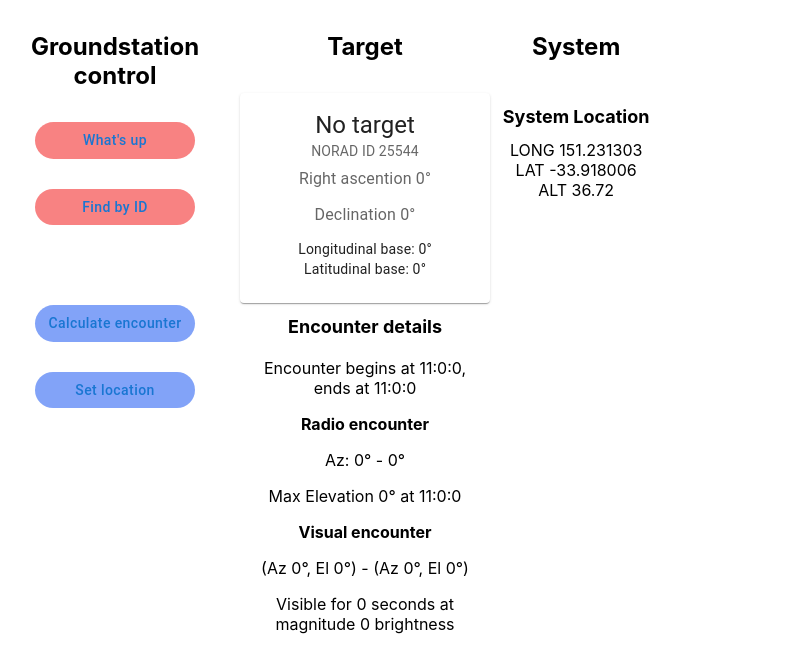
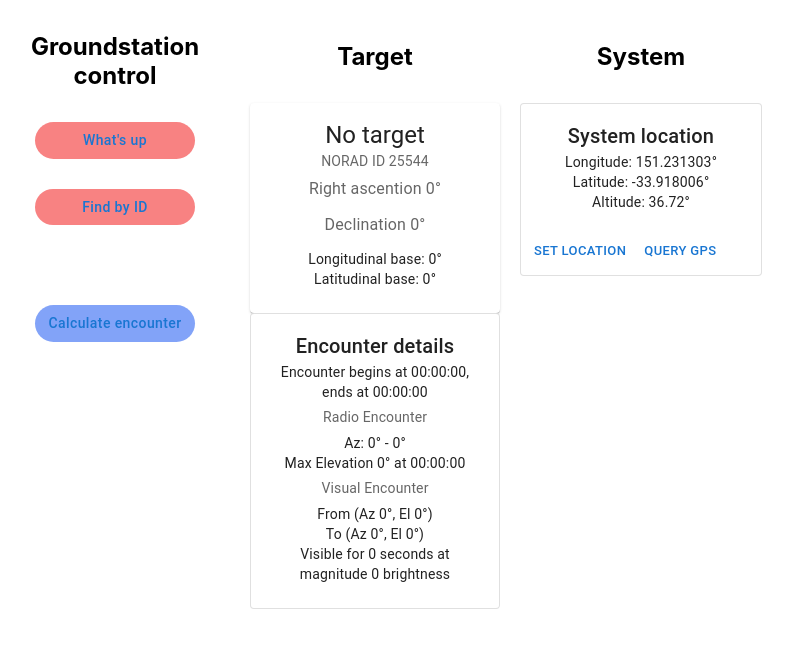
Before and after one commit to bluesatunsw/groundstation, a React (Create React App) app in the folder frontend-react/: page / in a window 1280 px wide. Shown: the top 672 px of the page, without its empty margins (10-803 px from the left). Built offline with nearby package versions, Linux system fonts and the light colour scheme.

Commit message:
Restyled into properly margined cards and added leading zeros to time

```diff
--- a/frontend-react/src/components/EncounterInfo/EncounterInfo.tsx
+++ b/frontend-react/src/components/EncounterInfo/EncounterInfo.tsx
@@ -3,10 +3,10 @@
 // Matt
 
 import React from 'react';
-import Stack from "@mui/material/Stack"
+import { Card, CardContent, Typography } from "@mui/material"
 import { n2yo_radio_passes, n2yo_visual_passes } from '../../types/n2yotypes';
 import UTCtoD from '../../logic/utility';
-import { Container, Title, Subtitle, Param } from '../Common';
+import { Container } from '../Common';
 
 interface EncounterInfoProps {
   vp: n2yo_visual_passes,
@@ -20,34 +20,37 @@ const EncounterInfo: React.FC<EncounterInfoProps> = ({ vp, rp }) => {
 
   return (
     <Container>
-      <Stack>
-        <Title>
-          Encounter details
-        </Title>
-        <Param>
-          Encounter begins at {rp_start}, ends at {rp_end}
-        </Param>
-
-        <Subtitle>
-          Radio encounter
-        </Subtitle>
-        <Param>
-          Az: {rp.startAz}° - {rp.endAz}°
-        </Param>
-        <Param>
-          Max Elevation {rp.maxEl}° at {rp_max}
-        </Param>
-
-        <Subtitle>
-          Visual encounter
-        </Subtitle>
-        <Param>
-          (Az {vp.startAz}°, El {vp.startEl}°) - (Az {vp.endAz}°, El {vp.endEl}°)
-        </Param>
-        <Param>
-          Visible for {vp.duration} seconds at magnitude {vp.mag} brightness
-        </Param>
-      </Stack>
+      <Card sx={{ minWidth: 240 }} variant="outlined">
+        <CardContent>
+          <Typography variant="h6" component="div">
+            Encounter details
+          </Typography>
+          <Typography variant="body2">
+            Encounter begins at {rp_start}, ends at {rp_end}
+          </Typography>
+          <Typography sx={{ fontSize: 14 }} color="text.secondary" style={{margin: "5px"}}>
+            Radio Encounter
+          </Typography>
+          <Typography variant="body2">
+            Az: {rp.startAz}° - {rp.endAz}°
+          </Typography>
+          <Typography variant="body2">
+            Max Elevation {rp.maxEl}° at {rp_max}
+          </Typography>
+          <Typography sx={{ fontSize: 14 }} color="text.secondary" style={{margin: "5px"}}>
+            Visual Encounter
+          </Typography>
+          <Typography variant="body2">
+            From (Az {vp.startAz}°, El {vp.startEl}°)
+          </Typography>
+          <Typography variant="body2">
+            To (Az {vp.endAz}°, El {vp.endEl}°)
+          </Typography>
+          <Typography variant="body2">
+            Visible for {vp.duration} seconds at magnitude {vp.mag} brightness
+          </Typography>
+        </CardContent>
+      </Card>
     </Container>
   )
 }
--- a/frontend-react/src/components/Sidebar.tsx
+++ b/frontend-react/src/components/Sidebar.tsx
@@ -5,8 +5,6 @@
 import React from 'react';
 import styled from 'styled-components';
 import Button from '@mui/material/Button';
-import Stack from "@mui/material/Stack"
-import { gps_pos } from '../types/hardwareTypes';
 
 const Container = styled.div`
   width: 250px;
@@ -52,12 +50,11 @@ interface SideBarProps {
   onWhatsUp: () => void;
   onFindId: () => void;
   onCalcEn: () => void;
-  setLocModal : (b :boolean) => void;
-  setTargetModal : (b :boolean) => void;
+  setTargetModal: (b: boolean) => void;
 }
 
 // Wrapper component ${props => props.color}
-const SideBar: React.FC<SideBarProps> = ({ onWhatsUp, onFindId, onCalcEn, setLocModal, setTargetModal}) => {
+const SideBar: React.FC<SideBarProps> = ({ onWhatsUp, onFindId, onCalcEn, setTargetModal }) => {
   return (
     <Container>
       <SidebarTitle>
@@ -68,16 +65,13 @@ const SideBar: React.FC<SideBarProps> = ({ onWhatsUp, onFindId, onCalcEn, setLoc
           <SidebarButton bgColor="#F88282" onClick={onWhatsUp}>
             What's up
           </SidebarButton>
-          <SidebarButton bgColor="#F88282" onClick={(e) => {setTargetModal(true)}}>
+          <SidebarButton bgColor="#F88282" onClick={(e) => { setTargetModal(true) }}>
             Find by ID
           </SidebarButton>
         </ButtonGroup>
         <ButtonGroup>
           <SidebarButton bgColor="#82A3F8" onClick={onCalcEn}>
             Calculate encounter
-          </SidebarButton>
-          <SidebarButton bgColor="#82A3F8" onClick={(e) => {setLocModal(true)}}>
-            Set location
           </SidebarButton>
         </ButtonGroup>
       </ButtonFlex>
--- a/frontend-react/src/components/SystemInfo/SysLocation.tsx
+++ b/frontend-react/src/components/SystemInfo/SysLocation.tsx
@@ -1,31 +1,40 @@
 import React from 'react';
-import Stack from "@mui/material/Stack"
+import { Button, Card, CardActions, CardContent, Typography } from "@mui/material"
 import { gps_pos } from '../../types/hardwareTypes';
-import { Title } from '../Common';
-
 
 interface SysLocationProps {
     location: gps_pos;
+    setLocModal: (b: boolean) => void;
 }
 
-const SysLocation: React.FC<SysLocationProps> = ({ location }) => {
+const SysLocation: React.FC<SysLocationProps> = ({ location, setLocModal }) => {
 
 
     return (
-        <Stack>
-            <Title>
-                System Location
-            </Title>
-            <div>
-                LONG {location.longitude}
-            </div>
-            <div>
-                LAT  {location.latitude}
-            </div>
-            <div>
-                ALT  {location.altitude}
-            </div>
-        </Stack>
+        <Card sx={{ minWidth: 240 }} variant="outlined">
+            <CardContent>
+                <Typography variant="h6" component="div">
+                    System location
+                </Typography>
+                <Typography variant="body2">
+                    Longitude: {location.longitude}°
+                </Typography>
+                <Typography variant="body2">
+                    Latitude: {location.latitude}°
+                </Typography>
+                <Typography variant="body2">
+                    Altitude: {location.altitude}°
+                </Typography>
+            </CardContent>
+            <CardActions>
+                <Button size="small" onClick={(e) => { setLocModal(true) }}>
+                    Set location
+                </Button>
+                <Button size="small">
+                    Query GPS
+                </Button>
+            </CardActions>
+        </Card>
     )
 }
 
--- a/frontend-react/src/components/TargetInfo/TargetInfo.tsx
+++ b/frontend-react/src/components/TargetInfo/TargetInfo.tsx
@@ -3,7 +3,6 @@
 // Matt
 
 import React from 'react';
-import Stack from "@mui/material/Stack"
 import { Container } from '../Common';
 import type { targetSat } from '../../types/targetSat';
 import { Card, CardContent, Typography } from '@mui/material';
@@ -16,8 +15,7 @@ interface TargetInfoProps {
 const TargetInfo: React.FC<TargetInfoProps> = ({ sat }) => {
     return (
         <Container>
-            <Stack>
-            <Card sx={{minWidth: 250}}>
+            <Card sx={{ minWidth: 250 }}>
                 <CardContent>
                     <Typography variant="h5" component="div">
                         {sat.name}
@@ -39,7 +37,6 @@ const TargetInfo: React.FC<TargetInfoProps> = ({ sat }) => {
                     </Typography>
                 </CardContent>
             </Card>
-            </Stack>
         </Container>
     )
 }
--- a/frontend-react/src/logic/utility.ts
+++ b/frontend-react/src/logic/utility.ts
@@ -1,8 +1,18 @@
 // Miscellaneous functions to supplement other logic
 
+// Convert a time in seconds to a string in the format HH:MM:SS
 function UTCtoD(utc: number): string {
     let n : Date = new Date(utc*1000);
-    return `${String((n.getHours() + 11)%24).toString()}:${n.getMinutes().toString()}:${n.getSeconds().toString()}`
+    let h : string = n.getUTCHours().toString();
+    let m : string = n.getUTCMinutes().toString();
+    let s : string = n.getUTCSeconds().toString();
+
+    // Add leading zeros
+    if (h.length < 2) { h = "0" + h; }
+    if (m.length < 2) { m = "0" + m; }
+    if (s.length < 2) { s = "0" + s; }
+
+    return `${h}:${m}:${s}`
 }
 
 export default UTCtoD;
--- a/frontend-react/src/pages/Home.tsx
+++ b/frontend-react/src/pages/Home.tsx
@@ -80,8 +80,8 @@ const Index: React.FC = () => {
     return (
 
         <div style={{ display: 'flex', float: "left", height: "100%" }}>
-            <Sidebar onWhatsUp={whatsup} onFindId={findId} setLocModal={setLocModal}
-            setTargetModal={setTargetModal} onCalcEn={calcEncounter} />
+            <Sidebar onWhatsUp={whatsup} onFindId={findId}
+                setTargetModal={setTargetModal} onCalcEn={calcEncounter} />
             {/* Location selector modal */}
             <Dialog
                 open={locModal}
@@ -99,23 +99,23 @@ const Index: React.FC = () => {
             >
                 <DialogContent>
                     <SelectTargetModal onSetTarget={setTarget} cursat={target}
-                    setModalOpen={setTargetModal} pos={loc} />
+                        setModalOpen={setTargetModal} pos={loc} />
                 </DialogContent>
             </Dialog>
 
             <Stack direction="row">
-                <Stack>
+                <Stack style={{margin: "10px"}}>
                     <SectionTitle>
                         Target
                     </SectionTitle>
                     <TargetInfo sat={target} />
                     <EncounterInfo vp={visualEncounter} rp={radioEncounter} />
                 </Stack>
-                <Stack>
+                <Stack style={{margin: "10px"}}>
                     <SectionTitle>
                         System
                     </SectionTitle>
-                    <SysLocation location={loc} />
+                    <SysLocation location={loc} setLocModal={setLocModal} />
                 </Stack>
             </Stack>
         </div>
@@ -134,10 +134,10 @@ const default_pos: gps_pos = {
 const default_sat: targetSat = {
     satid: 25544,
     name: "No target",
-    ra : 0,
-    dec : 0,
-    lat : 0,
-    lon : 0,
+    ra: 0,
+    dec: 0,
+    lat: 0,
+    lon: 0,
 }
 
 const default_visual_passes: n2yo_visual_passes = {
```
